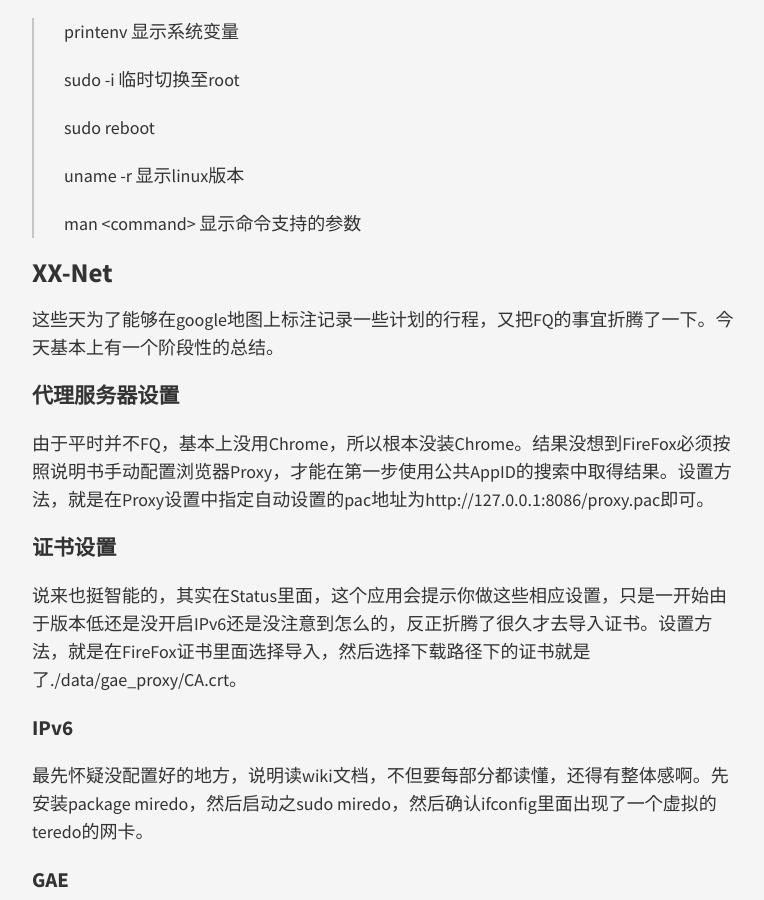
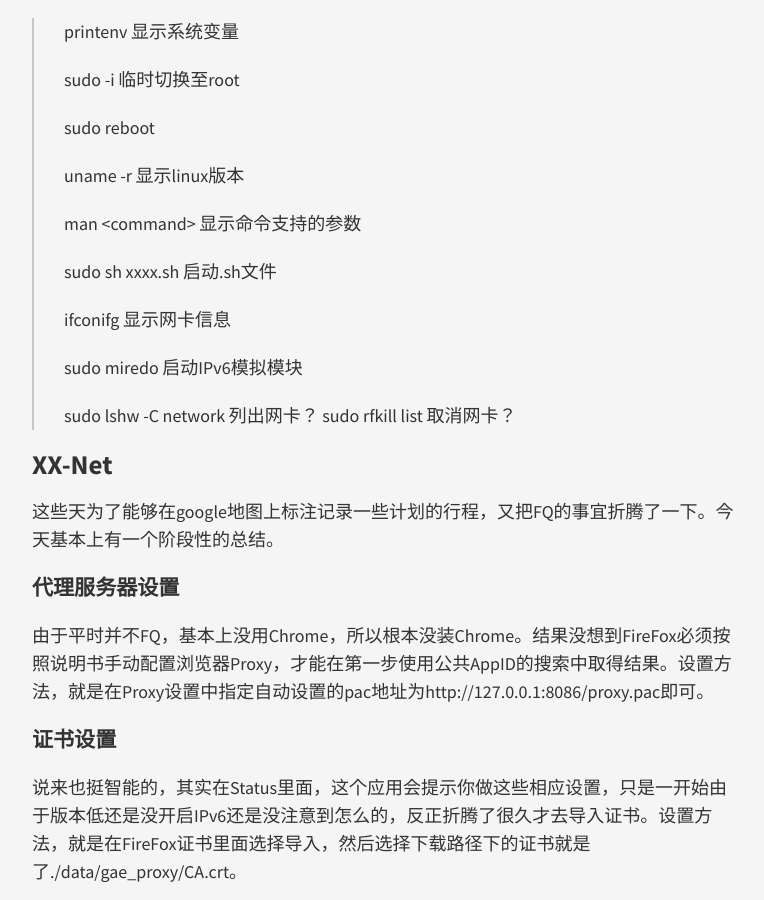
Before and after one commit to Dinneth/myblog, a Jekyll site: the page built from _posts/2018-02-07-Git-Jekyll-Ubuntu.md, in a window 1280 px wide and 900 px high, scrolled down 5534 px. Shown: the whole window, without its empty margins (253-1017 px from the left). Built offline with Jekyll 4.4.1, drawn with Linux system fonts in a browser that asks for light colours.

Commit message:
some command of lubuntu

```diff
--- a/_posts/2018-02-07-Git-Jekyll-Ubuntu.md
+++ b/_posts/2018-02-07-Git-Jekyll-Ubuntu.md
@@ -170,6 +170,16 @@ log off then log on again
 > uname -r 显示linux版本
 >
 > man <command\> 显示命令支持的参数
+>
+> sudo sh xxxx.sh 启动.sh文件
+>
+> ifconifg 显示网卡信息
+>
+> sudo miredo 启动IPv6模拟模块
+>
+> sudo lshw -C network 列出网卡？
+> sudo rfkill list 取消网卡？
+
 
 
 ## XX-Net
```
